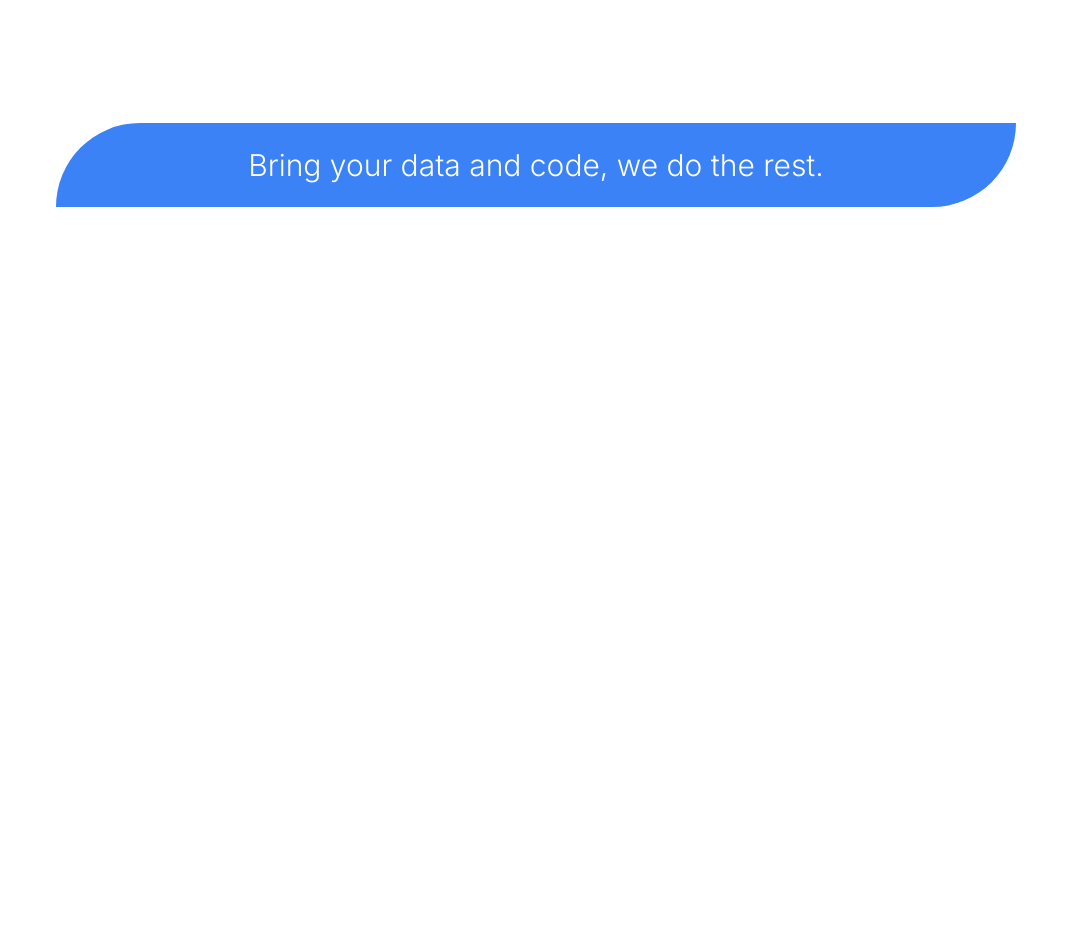
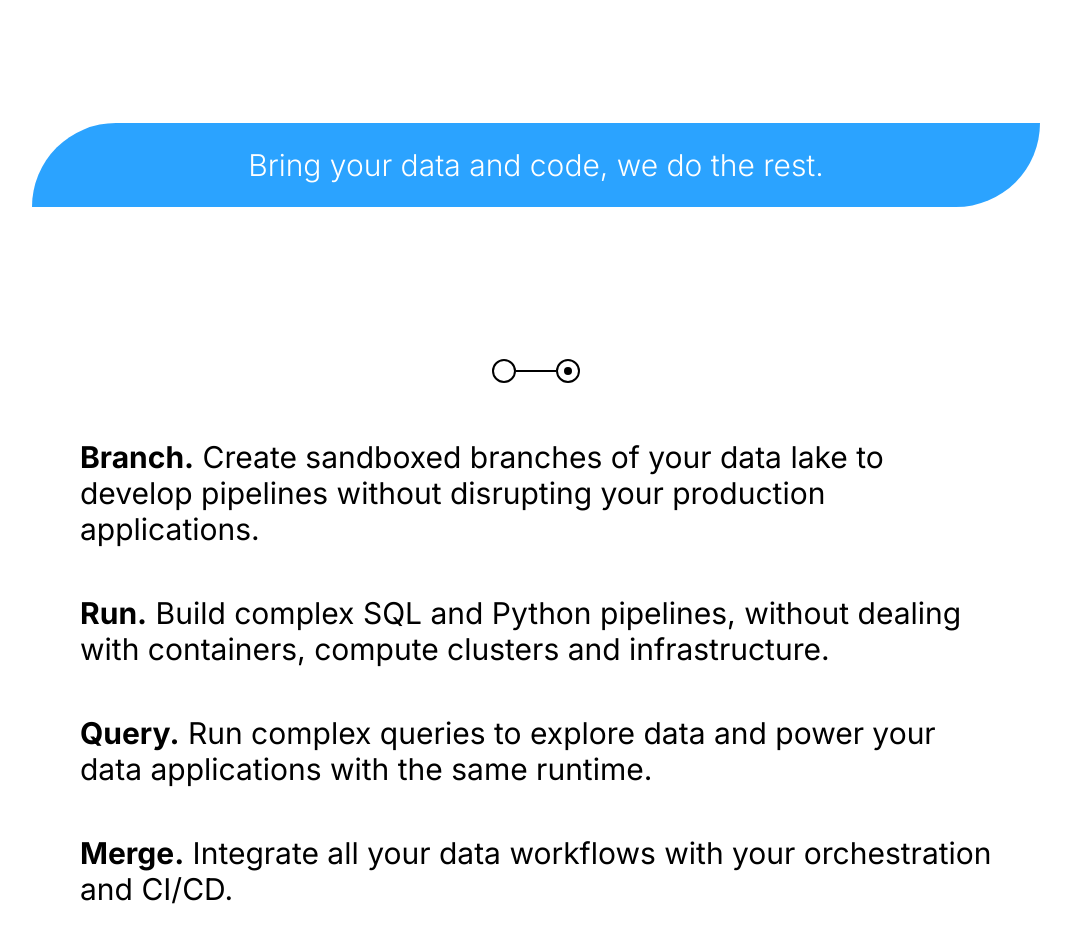
Before and after one commit to AgustioMaitimu/ratatoskr, a Next.js app: page / in a window 1280 px wide. Shown: the part 1260-2202 px from the top of the page, without its empty margins (104-1175 px from the left). Before the commit the page ends 1595 px from the top, so only its background shows below. Built offline with nearby package versions, Linux system fonts and the light colour scheme.

Commit message:
feat: added Section 4

```diff
--- a/src/app/page.js
+++ b/src/app/page.js
@@ -1,4 +1,5 @@
 import Header from '@/components/Header';
+import SectionFour from '@/components/home/SectionFour';
 import SectionOne from '@/components/home/SectionOne';
 import SectionThree from '@/components/home/SectionThree';
 import SectionTwo from '@/components/home/SectionTwo';
@@ -11,10 +12,13 @@ const code = Source_Code_Pro({ subsets: ['latin'] });
 
 export default function Home() {
   return (
-    <main className={`${inter.className} flex flex-col gap-24 lg:gap-32`}>
+    <main
+      className={`${inter.className} flex flex-col items-center gap-24 lg:gap-32`}
+    >
       <SectionOne />
       <SectionTwo />
       <SectionThree />
+      <SectionFour />
       <div></div>
     </main>
   );
--- /dev/null
+++ b/src/components/home/SectionFour.jsx
@@ -0,0 +1,35 @@
+import React from 'react';
+
+function SectionFour() {
+  return (
+    <div className="flex max-w-[960px] flex-col gap-12 p-6 text-[26px] midway:text-3xl">
+      <div className="mb-2 flex items-center self-center">
+        <div className="aspect-square w-6 rounded-full border-2 border-black"></div>
+        <div className="h-[2px] w-10 bg-black"></div>
+        <div className="flex aspect-square w-6 items-center justify-center rounded-full border-2 border-black">
+          <div className="flex aspect-square w-2 rounded-full bg-black"></div>
+        </div>
+      </div>
+      <h1>
+        <span className="font-bold">Branch.</span> Create sandboxed branches of
+        your data lake to develop pipelines without disrupting your production
+        applications.
+      </h1>
+      <h1>
+        <span className="font-bold">Run.</span> Build complex SQL and Python
+        pipelines, without dealing with containers, compute clusters and
+        infrastructure.
+      </h1>
+      <h1>
+        <span className="font-bold">Query.</span> Run complex queries to explore
+        data and power your data applications with the same runtime.
+      </h1>
+      <h1>
+        <span className="font-bold">Merge.</span> Integrate all your data
+        workflows with your orchestration and CI/CD.
+      </h1>
+    </div>
+  );
+}
+
+export default SectionFour;
--- a/src/components/home/SectionThree.jsx
+++ b/src/components/home/SectionThree.jsx
@@ -2,7 +2,7 @@ import React from 'react';
 
 function SectionThree() {
   return (
-    <div className="mx-6 max-w-[1000] rounded-br-3xl rounded-tl-3xl bg-blue-500 p-6 text-center text-[26px] font-light text-white lg:rounded-br-full lg:rounded-tl-full lg:text-3xl">
+    <div className="mx-6 w-full max-w-[1000] rounded-br-3xl rounded-tl-3xl bg-[#2BA3FF] p-6 text-center text-[26px] font-light text-white lg:rounded-br-full lg:rounded-tl-full lg:text-3xl">
       Bring your data and code, we do the rest.
     </div>
   );
--- a/src/components/home/SectionTwo.jsx
+++ b/src/components/home/SectionTwo.jsx
@@ -15,7 +15,7 @@ function SectionTwo() {
   return (
     <div className="flex w-full flex-col items-center gap-5 bg-[#F7F7F7] bg-[url('/background-1.png')] bg-cover px-6 py-36 midway:rounded-2xl">
       <div
-        className={`flex w-full max-w-[350px] justify-evenly rounded-full bg-black p-2 font-light text-white`}
+        className={`flex w-full max-w-[350px] justify-evenly rounded-full bg-black p-2 font-light text-white midway:px-1 midway:py-2`}
       >
         <p
           onClick={(e) => setPickedExample(e.target.innerHTML)}
```
